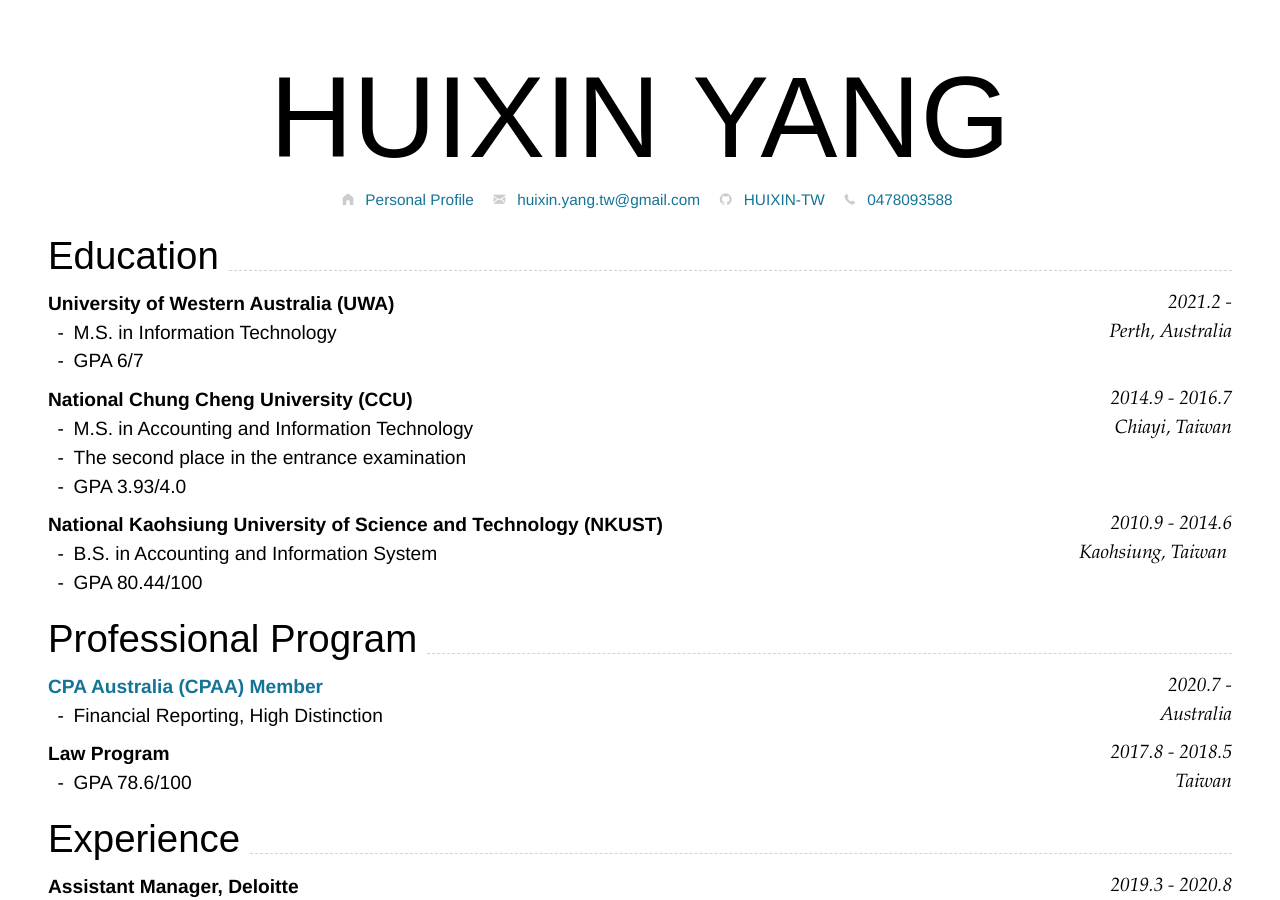
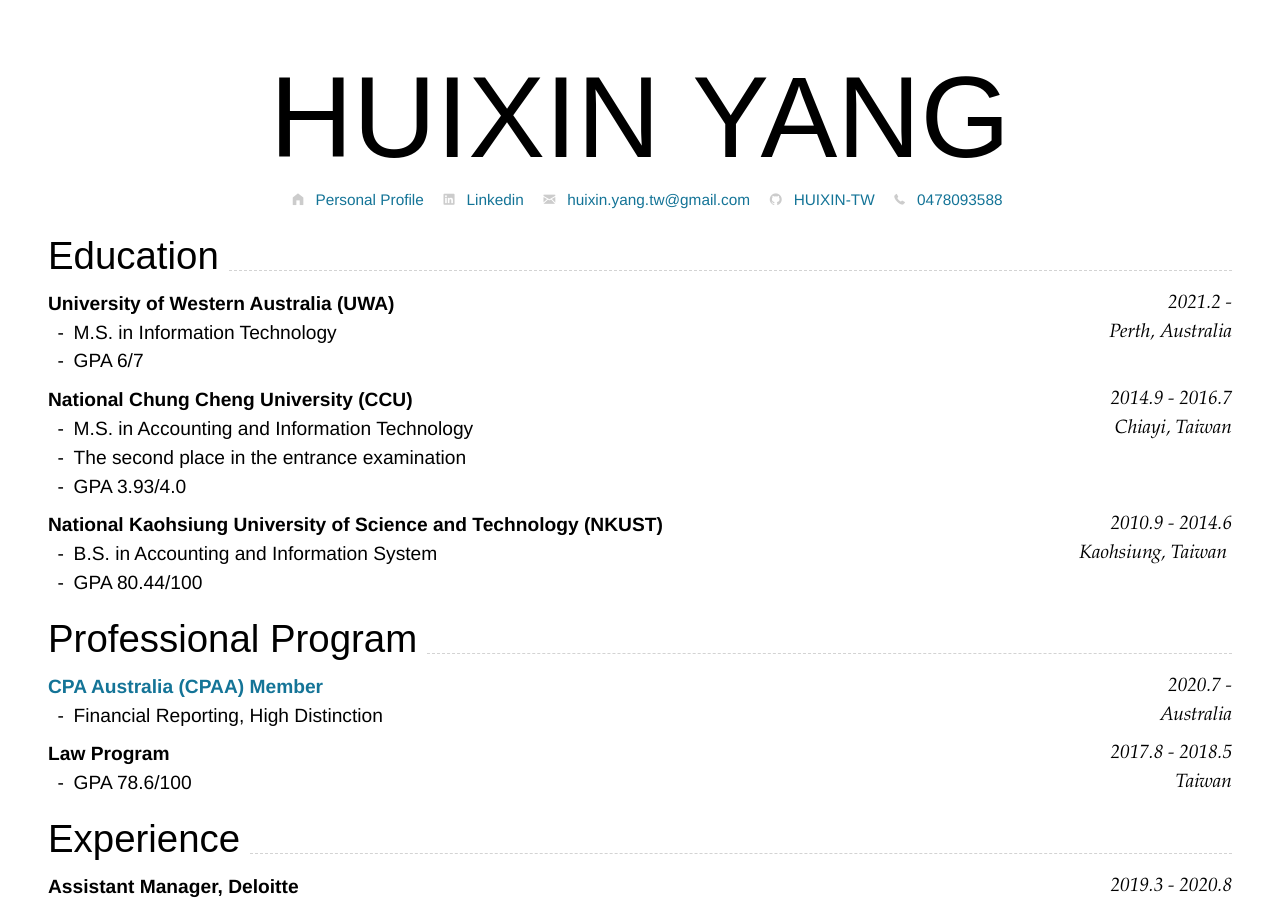
Before and after one commit to HUIXIN-TW/Resume, a Jekyll site: the page built from index.md, in a window 1280 px wide and 900 px high. Built offline with Jekyll 4.4.1, drawn with Linux system fonts in a browser that asks for light colours; nearby versions of some CDN libraries.

Commit message:
add linkedin icon

```diff
--- a/_includes/cv-contact.html
+++ b/_includes/cv-contact.html
@@ -3,6 +3,11 @@
     {% if page.homepage %}
     <i class="fi-home" style="margin-left:1em"></i>
     <a href="{{ page.homepage.url }}" style="margin-left:0.5em"> {{ page.homepage.text }}</a>
+    {% endif %}
+
+    {% if page.linkedin %}
+    <i class="fi-social-linkedin" style="margin-left:1em"></i>
+    <a href="{{ page.linkedin.url }}" style="margin-left:0.5em"> {{ page.linkedin.text }}</a>
     {% endif %}
 
     {% if page.email %}
```
